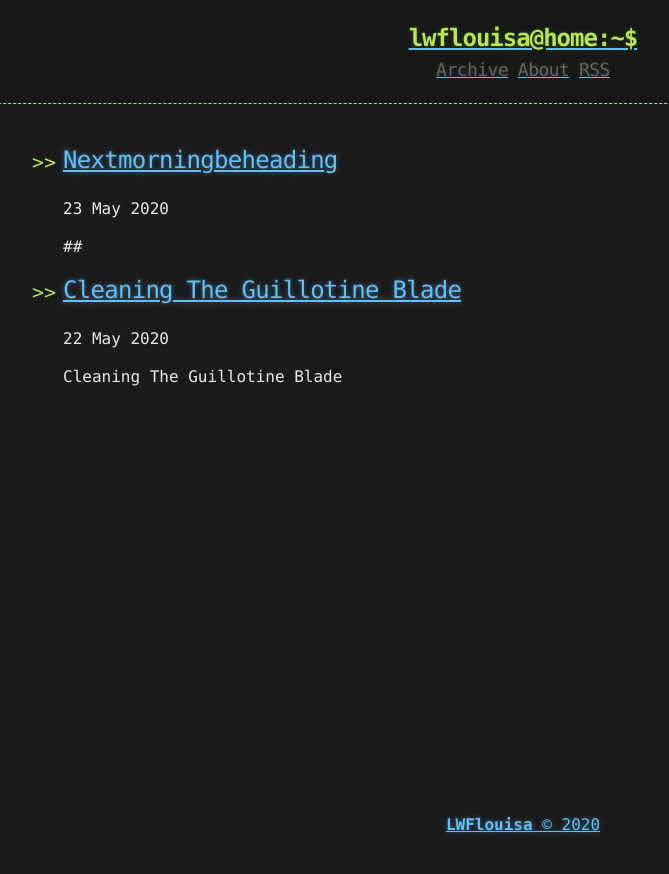
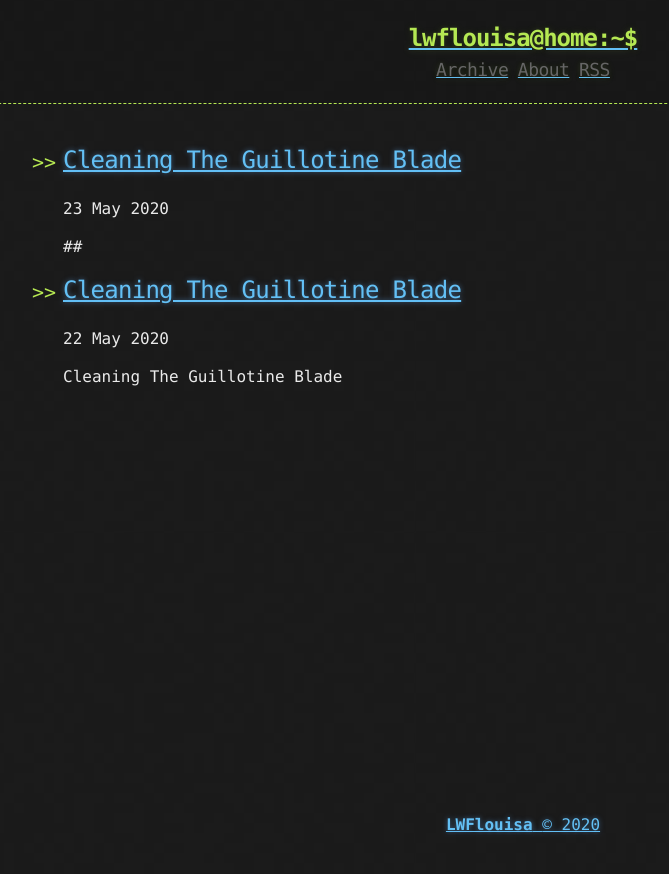
Before and after one commit to LWFlouisa/uploadedfairyOldSynd, a Jekyll site: the page built from index.html, in a window 1280 px wide. Shown: the top 874 px of the page, without its empty margins (117-786 px from the left). Built offline with Jekyll 4.4.1, drawn with Linux system fonts in a browser that asks for light colours; the list of posts is cut into pages by our own code.

Commit message:
Update 2020-5-23-nextmorningbeheading.md

```diff
--- a/_posts/2020-5-23-nextmorningbeheading.md
+++ b/_posts/2020-5-23-nextmorningbeheading.md
@@ -1,5 +1,6 @@
 ---
-
+title: Cleaning The Guillotine Blade
+published: true
 ---
 ##
 ![image](https://raw.githubusercontent.com/LWFlouisa/uploadedfairyalt/master/pages/page2.png)
```
